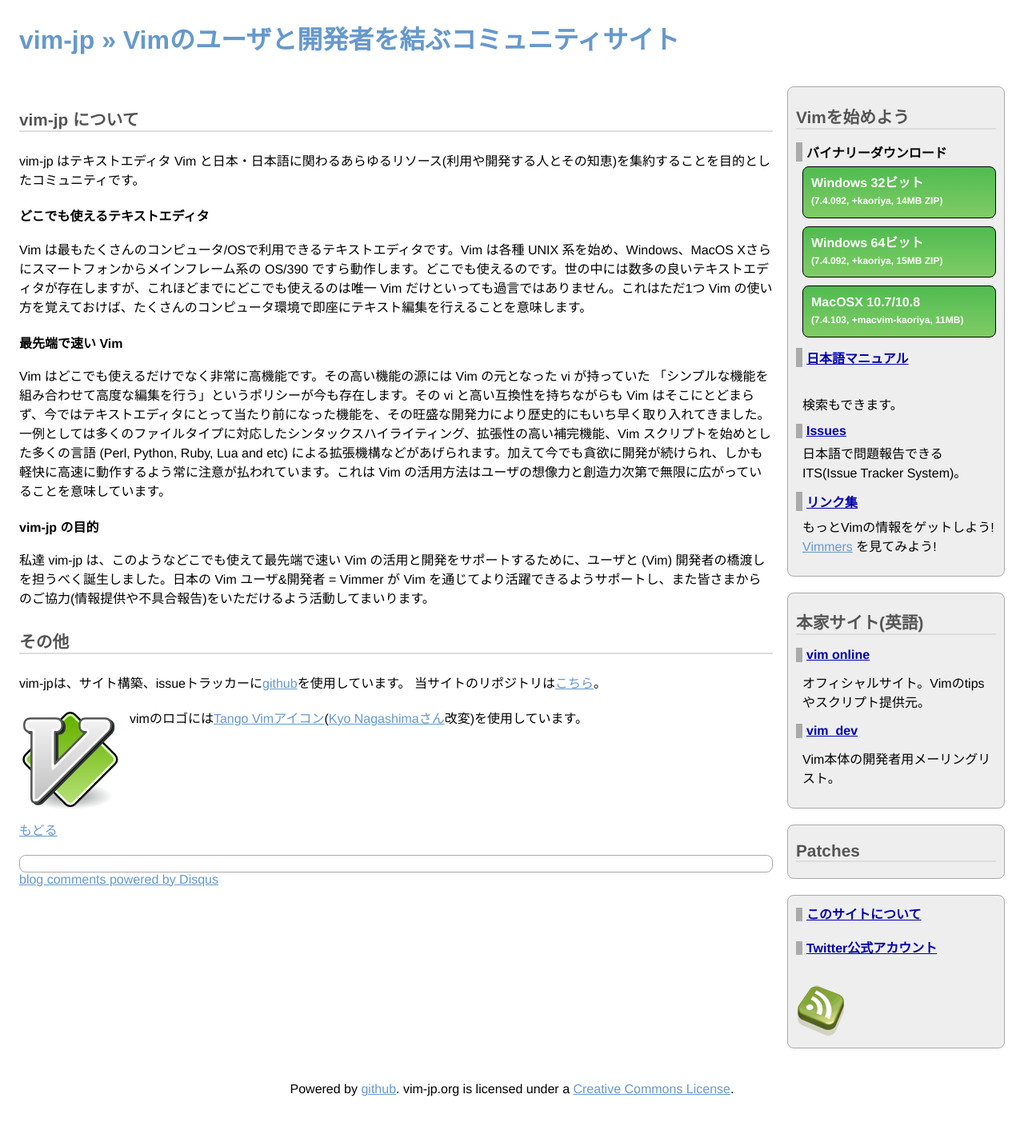
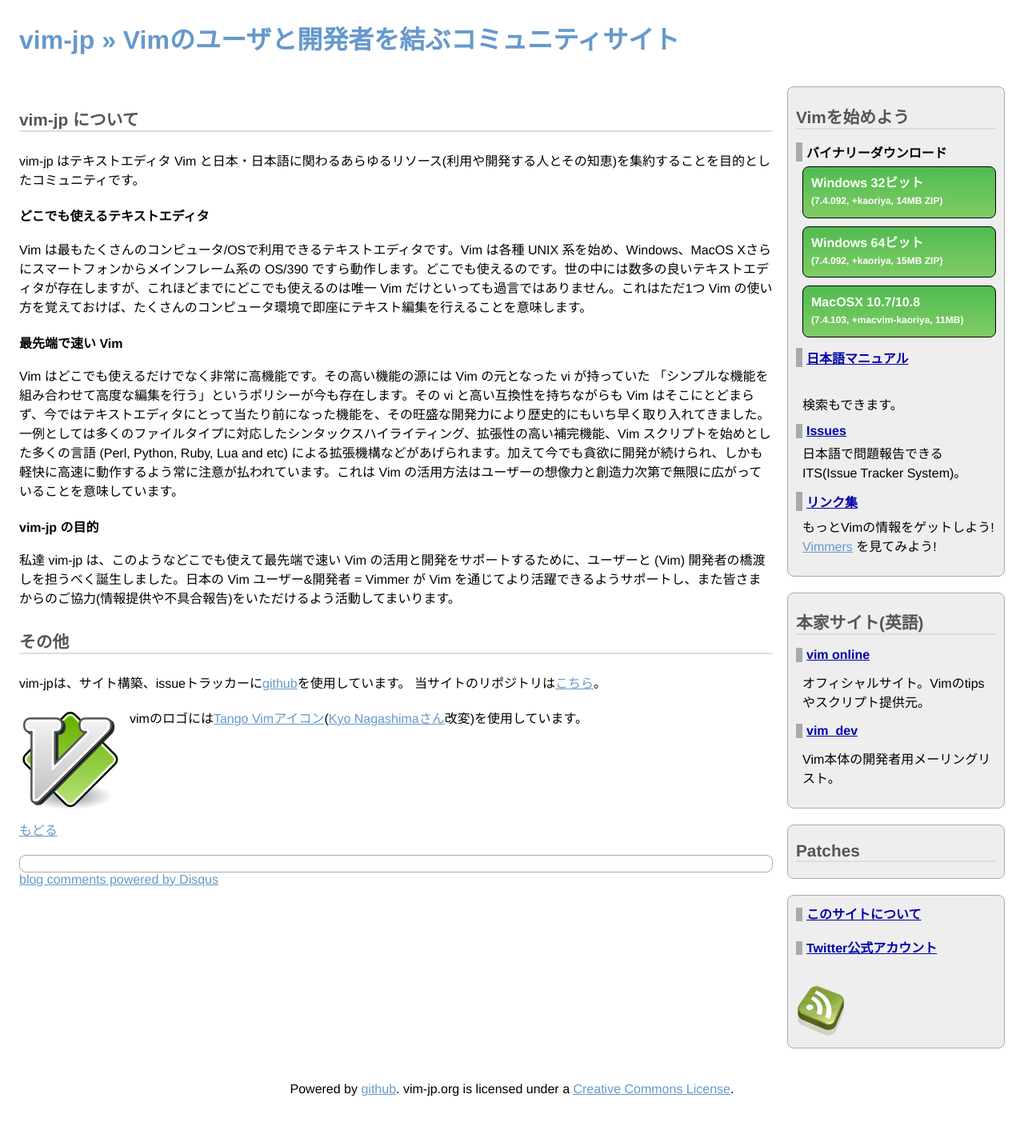
Before and after one commit to vim-jp/vim-jp.github.io, a Jekyll site: the page built from about.html, in a window 1280 px wide. Shown: the whole page at 80% size. Built offline with Jekyll 4.4.1, drawn with Linux system fonts in a browser that asks for light colours; nearby versions of some CDN libraries; Markdown is read by kramdown in place of the engine named in the settings; comment, search, counter and statistics services are not loaded.

Commit message:
ユーザ -> ユーザー

```diff
--- a/about.html
+++ b/about.html
@@ -14,11 +14,11 @@
 
 <h3>最先端で速い Vim</h3>
 
-<p>Vim はどこでも使えるだけでなく非常に高機能です。その高い機能の源には Vim の元となった vi が持っていた 「シンプルな機能を組み合わせて高度な編集を行う」というポリシーが今も存在します。その vi と高い互換性を持ちながらも Vim はそこにとどまらず、今ではテキストエディタにとって当たり前になった機能を、その旺盛な開発力により歴史的にもいち早く取り入れてきました。一例としては多くのファイルタイプに対応したシンタックスハイライティング、拡張性の高い補完機能、Vim スクリプトを始めとした多くの言語 (Perl, Python, Ruby, Lua and etc) による拡張機構などがあげられます。加えて今でも貪欲に開発が続けられ、しかも軽快に高速に動作するよう常に注意が払われています。これは Vim の活用方法はユーザの想像力と創造力次第で無限に広がっていることを意味しています。</p>
+<p>Vim はどこでも使えるだけでなく非常に高機能です。その高い機能の源には Vim の元となった vi が持っていた 「シンプルな機能を組み合わせて高度な編集を行う」というポリシーが今も存在します。その vi と高い互換性を持ちながらも Vim はそこにとどまらず、今ではテキストエディタにとって当たり前になった機能を、その旺盛な開発力により歴史的にもいち早く取り入れてきました。一例としては多くのファイルタイプに対応したシンタックスハイライティング、拡張性の高い補完機能、Vim スクリプトを始めとした多くの言語 (Perl, Python, Ruby, Lua and etc) による拡張機構などがあげられます。加えて今でも貪欲に開発が続けられ、しかも軽快に高速に動作するよう常に注意が払われています。これは Vim の活用方法はユーザーの想像力と創造力次第で無限に広がっていることを意味しています。</p>
 
 <h3>vim-jp の目的</h3>
 
-<p>私達 vim-jp は、このようなどこでも使えて最先端で速い Vim の活用と開発をサポートするために、ユーザと (Vim) 開発者の橋渡しを担うべく誕生しました。日本の Vim ユーザ&amp;開発者 = Vimmer が Vim を通じてより活躍できるようサポートし、また皆さまからのご協力(情報提供や不具合報告)をいただけるよう活動してまいります。</p>
+<p>私達 vim-jp は、このようなどこでも使えて最先端で速い Vim の活用と開発をサポートするために、ユーザーと (Vim) 開発者の橋渡しを担うべく誕生しました。日本の Vim ユーザー&amp;開発者 = Vimmer が Vim を通じてより活躍できるようサポートし、また皆さまからのご協力(情報提供や不具合報告)をいただけるよう活動してまいります。</p>
 
 <h2>その他</h2>
 <p>vim-jpは、サイト構築、issueトラッカーに<a href="http://github.com/">github</a>を使用しています。
```
